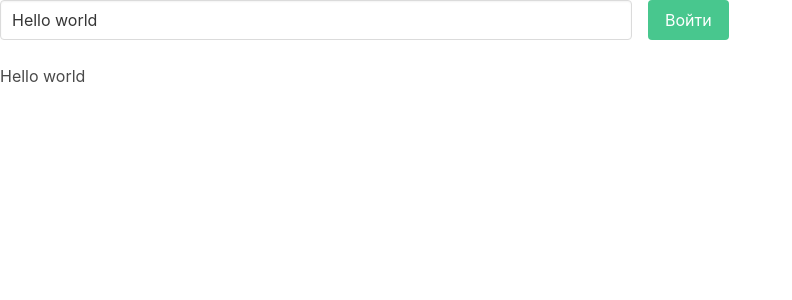
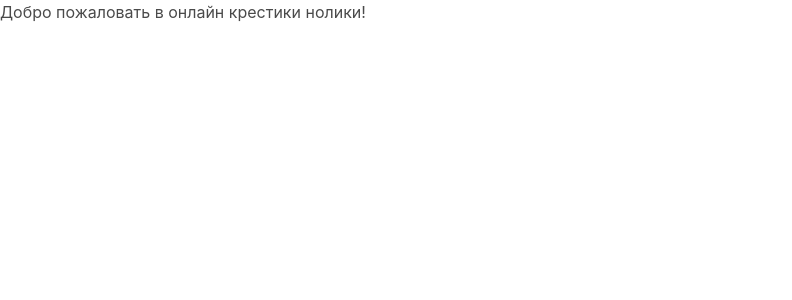
Before and after one commit to codeshowcase-pv/long-tic-tac-toe-front, a Vue app: page / in a window 1280 px wide. Shown: the top 300 px of the page, without its empty margins (0-792 px from the left). Built offline with nearby package versions, Linux system fonts and the light colour scheme.

Commit message:
Добавлен роутер, прописаны руты для главной страницы и логин

```diff
--- a/src/App.vue
+++ b/src/App.vue
@@ -1,24 +1,12 @@
 <template>
   <div id="app">
-    <div class="columns is-variable is-2">
-      <div class="column">
-        <b-input v-model="hello"></b-input>
-      </div>
-      <div class="column">
-        <b-button type="is-success">Войти</b-button>
-      </div>
-    </div>
-    <p>{{hello}}</p>
+    <router-view></router-view>
   </div>
 </template>
 
 <script>
+
 export default {
-  name: 'App',
-  data: () => {
-    return {
-      hello : 'Hello world'
-    }
-  }
+  name: 'App'
 }
 </script>
--- /dev/null
+++ b/src/components/login/index.vue
@@ -0,0 +1,3 @@
+<template>
+  <h2>Login page</h2>
+</template>
--- /dev/null
+++ b/src/components/main/index.vue
@@ -0,0 +1,3 @@
+<template>
+  <h2>Добро пожаловать в онлайн крестики нолики!</h2>
+</template>
```
Also changed, not shown: router.js (added, +18 -0 lines), src/main.js (+5 -2 lines).
